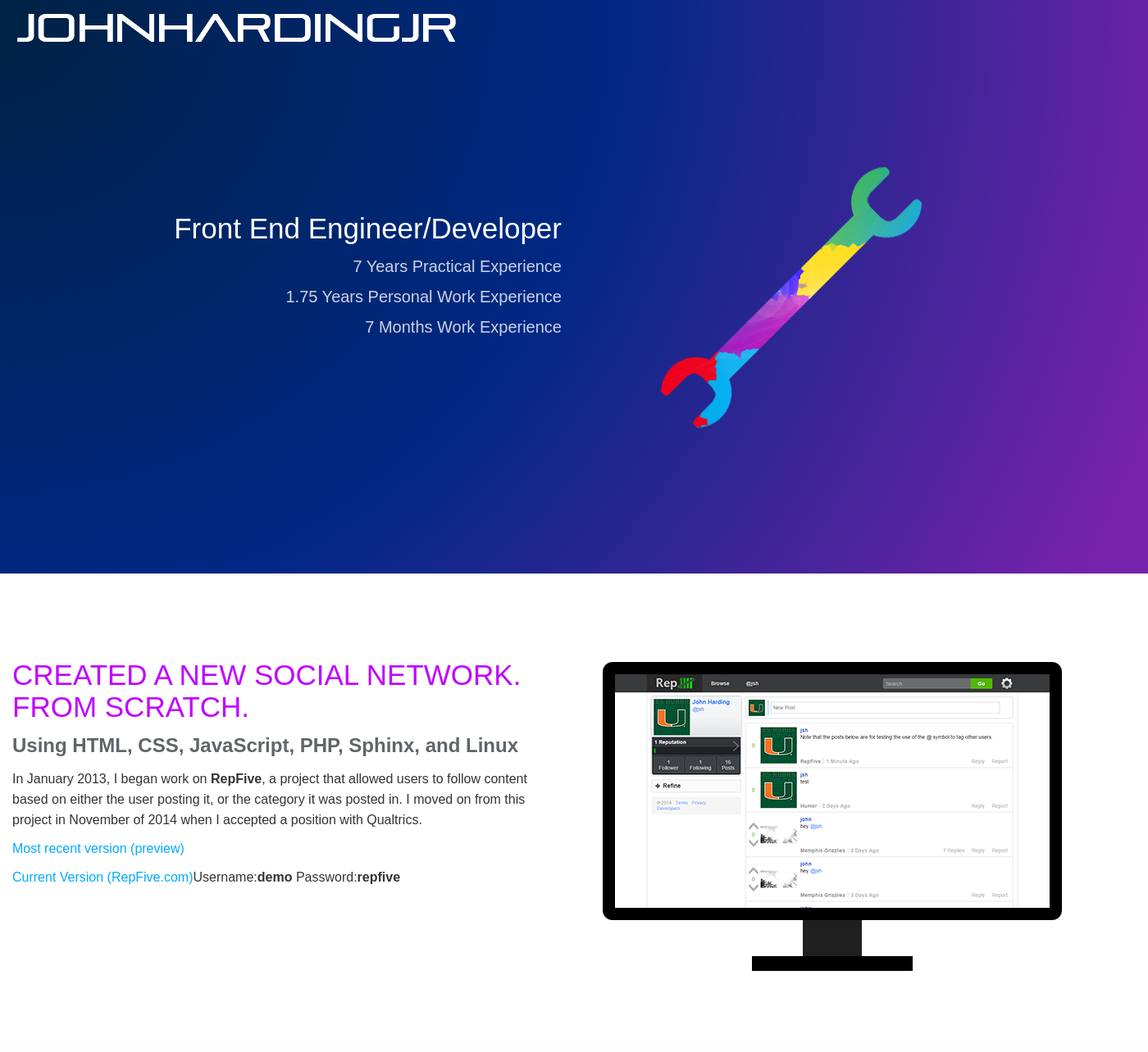
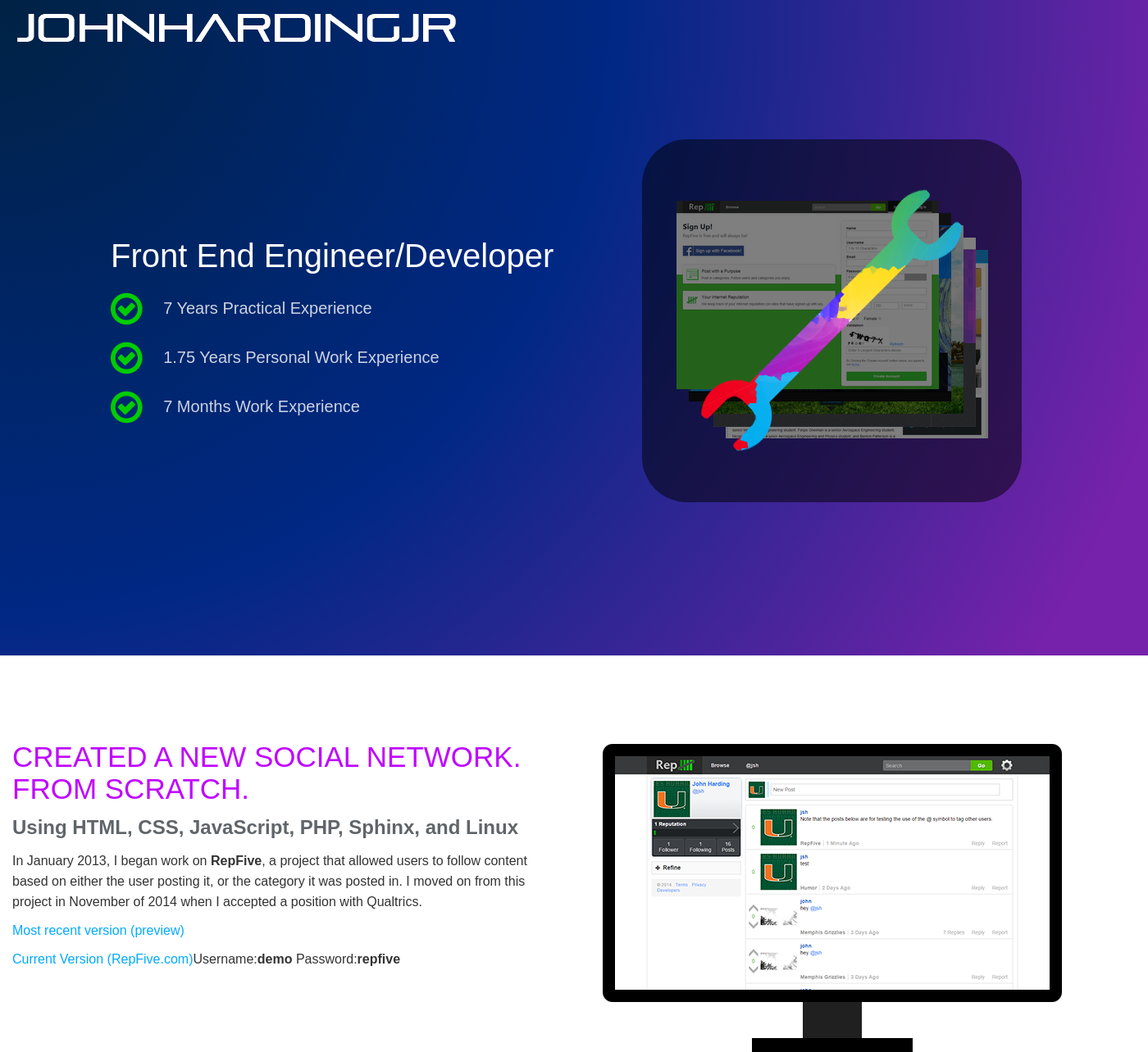
Before and after one commit to john-harding/portfolio, a PHP site: page / in a window 1400 px wide. Shown: the top 1284 px of the page at 82% size. Before the commit the page ends 1185 px from the top, so only its background shows below. Run offline with PHP 8.4, Linux system fonts and the light colour scheme; some libraries are stand-ins or nearby versions.

Commit message:
style updates, image effects, new images

```diff
--- a/css/style.css
+++ b/css/style.css
@@ -42,11 +42,11 @@ body .jh-section p {
   line-height: 25px;
 }
 body .jh-section.highlight-section {
-  height: 700px;
+  height: 800px;
   min-height: 600px;
   background: #000;
   background-image: radial-gradient(1500px at 0 0, #002244 0%, #002884 50%, #7722aa 100%);
-  text-align: right;
+  text-align: left;
 }
 body .jh-section.highlight-section .container {
   height: 100%;
@@ -59,21 +59,46 @@ body .jh-section.highlight-section .container .row div:first-child {
   top: 50%;
   height: 200px;
 }
-body .jh-section.highlight-section .container .row div:first-child > div {
+body .jh-section.highlight-section .container .row div:first-child > div.outer-exp-display {
   position: relative;
+  float: right;
   top: -55%;
+  max-width: 550px;
 }
-body .jh-section.highlight-section .container .row div:first-child > div h1 {
+body .jh-section.highlight-section .container .row div:first-child > div.outer-exp-display h1 {
+  margin: 0 0 20px;
   color: #FFF;
+  font-size: 40px;
   text-transform: none;
 }
-body .jh-section.highlight-section .container .row div:first-child > div h3 {
-  margin-top: 15px;
+body .jh-section.highlight-section .container .row div:first-child > div.outer-exp-display i {
+  margin-right: 20px;
+  color: #0c0;
+  font-size: 45px;
+  line-height: 45px;
+  vertical-align: top;
+}
+body .jh-section.highlight-section .container .row div:first-child > div.outer-exp-display h3 {
+  display: inline-block;
+  margin: 0 0 15px;
+  vertical-align: top;
   color: #FFF;
   color: rgba(255, 255, 255, 0.8);
   font-size: 20px;
+  line-height: 45px;
 }
-body .jh-section.highlight-section .container .row div img {
-  float: left;
-  margin-top: 75px;
+body .jh-section.highlight-section .container .row div#highlight-images {
+  margin-top: 35px;
 }
+body .jh-section.highlight-section .container .row div#highlight-images img {
+  position: absolute;
+  top: 0;
+  left: 0;
+  opacity: 0;
+  filter: alpha(opacity=0);
+}
+body .jh-section.highlight-section .container .row div#highlight-images img.tool-image {
+  padding: 25px;
+  background-color: rgba(0, 0, 0, 0.5);
+  border-radius: 55px;
+}
--- a/index.php
+++ b/index.php
@@ -10,6 +10,9 @@
 
 <!-- Bootstrap -->
 <link rel="stylesheet" href="http://maxcdn.bootstrapcdn.com/bootstrap/3.3.4/css/bootstrap.min.css">
+
+<!-- Font Awesome -->
+<link rel="stylesheet" href="//maxcdn.bootstrapcdn.com/font-awesome/4.3.0/css/font-awesome.min.css">
 
  <!-- HTML5 Shim and Respond.js -->
   <!--[if lt IE 9]>
@@ -25,15 +28,20 @@
 	<div class="container">
 		<div class="row">
 			<div class="col-lg-6">
-				<div>
+				<div class="outer-exp-display">
 					<h1>Front End Engineer/Developer</h1>
-					<h3>7 Years Practical Experience</h3>
-					<h3>1.75 Years Personal Work Experience</h3>
-					<h3>7 Months Work Experience</h3>
+					<h3><i class="fa fa-check-circle-o"></i> 7 Years Practical Experience</h3>
+					<h3><i class="fa fa-check-circle-o"></i> 1.75 Years Personal Work Experience</h3>
+					<h3><i class="fa fa-check-circle-o"></i> 7 Months Work Experience</h3>
 				</div>
 			</div>
-			<div class="col-lg-6">
-				<img src="images/tool.png" alt="Key Words">
+			<div class="col-lg-6" id="highlight-images">
+				<img src="images/tool.png" class="tool-image" alt="Key Words">
+				<img src="images/highlight-screenshots/repfive.png" alt="Repfive Preview">
+				<img src="images/highlight-screenshots/project3.png" alt="Project3 Preview">
+				<img src="images/highlight-screenshots/portfolio.png" alt="Old Portfolio Preview">
+				<img src="images/highlight-screenshots/ck_comment.png" alt="Ck Comments Preview">
+				<img src="images/highlight-screenshots/portfolio_micro.png" alt="Umiami Micro'Canes Preview">
 			</div>
 		</div>
 	</div>
--- a/js/scripts.js
+++ b/js/scripts.js
@@ -0,0 +1,39 @@
+/* Copyright John Harding */
+(function() {
+
+	window.onload = function() {
+		var obj = document.getElementById("highlight-images");
+		var children = obj.children;
+		var elemPositions = [
+			[50,83],
+			[125,125],
+			[140,140],
+			[155,155],
+			[170,170],
+			[185,185]
+		];
+		for(var i = children.length-1; i >= 0; i--)
+		{
+			children[i].style.top = elemPositions[i][0]+"px";
+			children[i].style.left = elemPositions[i][1]+"px";
+			children[i].style.zIndex = Math.abs(i-6);
+
+			var t = setTimeout(closure(children[i],0),
+			(Math.abs(i-6) * 600));
+		}
+	};
+
+	var easeShow = function(obj,start) {
+		start += .05;
+		obj.style.opacity = start;
+		obj.style.filter = "Alpha(opacity=" + ( start * 100 ) + ")";
+		if(start < 1)
+		{
+			var t2 = setTimeout(closure(obj,start),12);
+		}
+	};
+
+	var closure = function(child,start) {
+		return function(){easeShow(child,start);}
+	};
+})();
--- a/less/style.less
+++ b/less/style.less
@@ -42,11 +42,11 @@ body {
 			line-height:25px;
 		}
 		&.highlight-section {
-			height:700px;
+			height:800px;
 			min-height:600px;
 			background:#000;
 			background-image:radial-gradient(1500px at 0 0, #024 0%, #002884 50%, #7722aa 100%);
-			text-align:right;
+			text-align:left;
 			.container {
 				height:100%;
 				.row {
@@ -55,25 +55,48 @@ body {
 						position:relative;
 						top:50%;
 						height:200px;
-						> div {
+						> div.outer-exp-display {
 							position:relative;
+							float:right;
 							top:-55%;
+							max-width:550px;
 							h1 {
+								margin:0 0 20px;
 								color:#FFF;
+								font-size:40px;
 								text-transform:none;
 							}
+							i {
+								margin-right:20px;
+								color:#0c0;
+								font-size:45px;
+								line-height:45px;
+								vertical-align:top;
+							}
 							h3 {
-								margin-top:15px;
+								display:inline-block;
+								margin:0 0 15px;
+								vertical-align:top;
 								color:#FFF;
 								color:rgba(255,255,255,.8);
 								font-size:20px;
+								line-height:45px;
 							}
 						}
 					}
-					div {
+					div#highlight-images {
+						margin-top:35px;
 						img {
-							float:left;
-							margin-top:75px;
+							position:absolute;
+							top:0;
+							left:0;
+							opacity:0;
+							filter:alpha(opacity=0);
+							&.tool-image {
+								padding:25px;
+								background-color:rgba(0,0,0,.5);
+								border-radius:55px;
+							}
 						}
 					}
 				}
```
Also changed, not shown: images/highlight-screenshots/repfive.png (renamed from images/highlight-screenshots/repfive_signup.png), images/tool.png, 1 other file.
